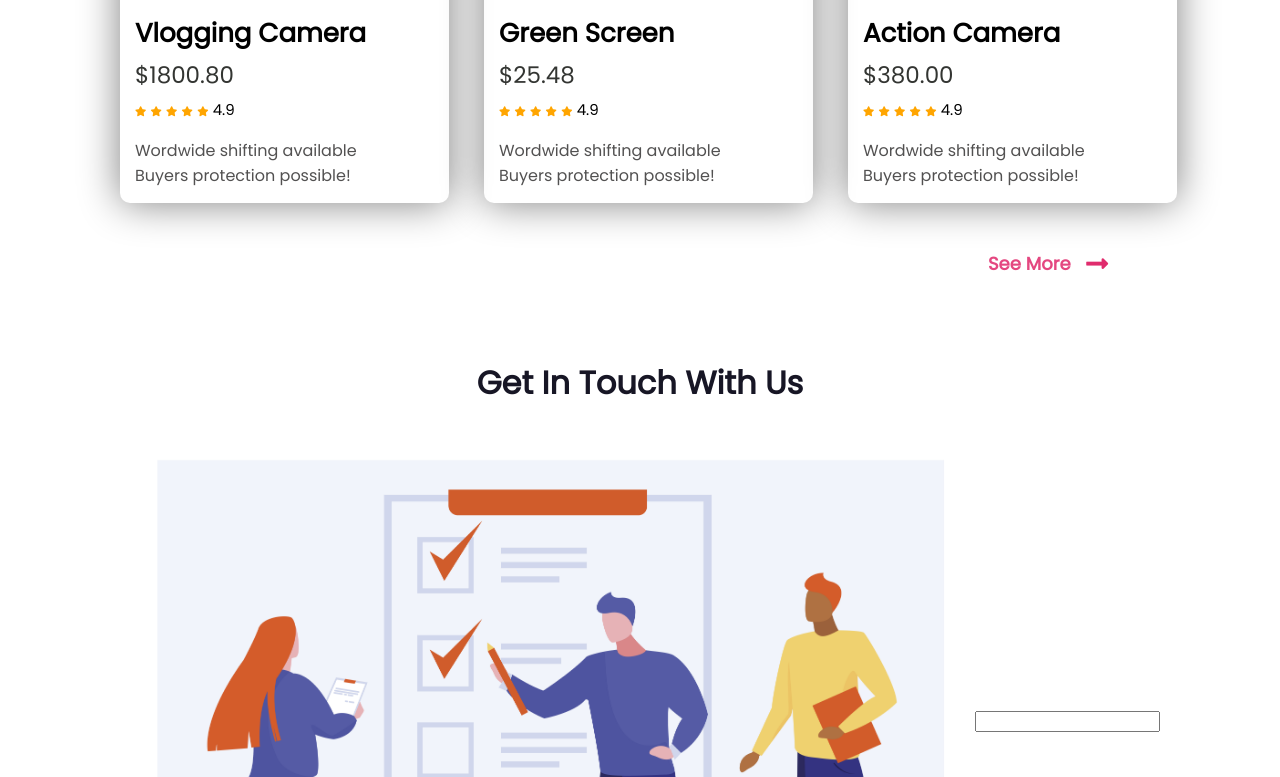
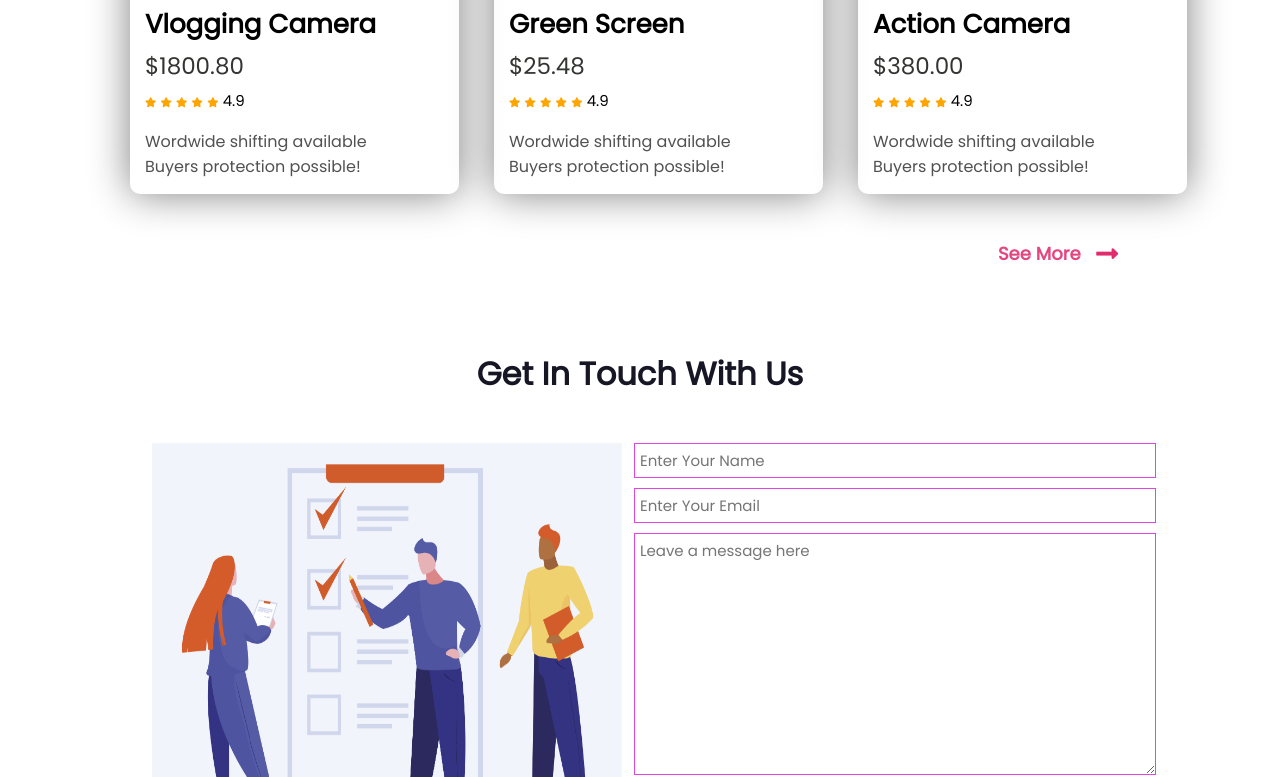
Before and after one commit to tahsan911/programming-hero-assignment-2, a plain HTML site: page index.html in a window 1280 px wide. Shown: the part 2023-2800 px from the top of the page. Drawn offline with Linux system fonts and the light colour scheme.

Commit message:
pc responsive done

```diff
--- a/index.html
+++ b/index.html
@@ -245,7 +245,12 @@
           <img src="images/form.jpg" alt="">
         </div>
         <div class="form-left">
-          <input type="text" placeholder="">
+          <form action="">
+            <input type="text" placeholder="Enter Your Name" class="text-field">
+            <input type="email" placeholder="Enter Your Email" name="email" id="" class="text-field">
+            <textarea class="text-field" placeholder="Leave a message here" id="" cols="30" rows="10"></textarea>
+            <button>Sent me!</button>
+          </form>
         </div>
       </section>
       <!-- form section end -->
--- a/style.css
+++ b/style.css
@@ -12,7 +12,7 @@ body {
   display: flex;
   align-items: center;
   justify-content: space-between;
-  margin: 25px 120px;
+  margin: 25px 130px;
 }
 button {
   color: white;
@@ -177,12 +177,33 @@ small {
 }
 
 /* form section  */
+.form-right {
+  width: 100%;
+}
 .form-right img {
   width: 100%;
+  height: 410px;
+}
+.form-left {
+  width: 100%;
+}
+.form-left form {
+  display: flex;
+  flex-direction: column;
+  align-items: center;
 }
 .form-h1 {
   color: #171625;
   text-align: center;
+}
+.text-field {
+  width: 100%;
+  margin: 5px 0;
+  padding: 5px;
+  border: 0.5px solid #df45df;
+  font-size: 15px;
+  outline: none;
+  font-family: inherit;
 }
 /* footer area here  */
 .footer-section {
```
